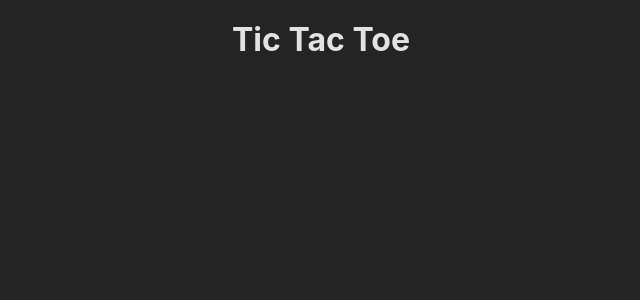
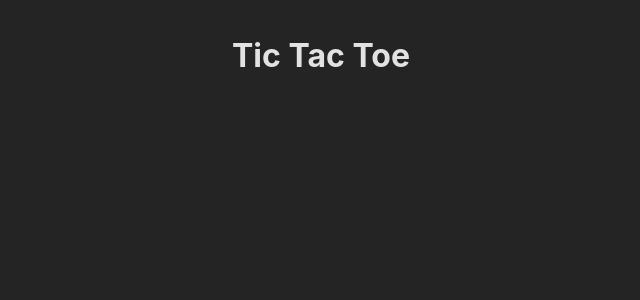
Before and after one commit to alexeira/tic-tac-toe, a React (Vite) app: page / in a window 1280 px wide. Shown: the top 300 px of the page, without its empty margins (319-959 px from the left). Built offline with nearby package versions, Linux system fonts and the light colour scheme; the HTML template or start-up script is replaced by a standard one.

Commit message:
add some styles

```diff
--- a/src/App.css
+++ b/src/App.css
@@ -1,7 +1,6 @@
-main {
-  width: 100%;
-  display: flex;
-  justify-content: center;
-  align-items: center;
-  padding: 1rem;
+#root {
+  max-width: 1280px;
+  margin: 0 auto;
+  padding: 2rem;
+  text-align: center;
 }
```
